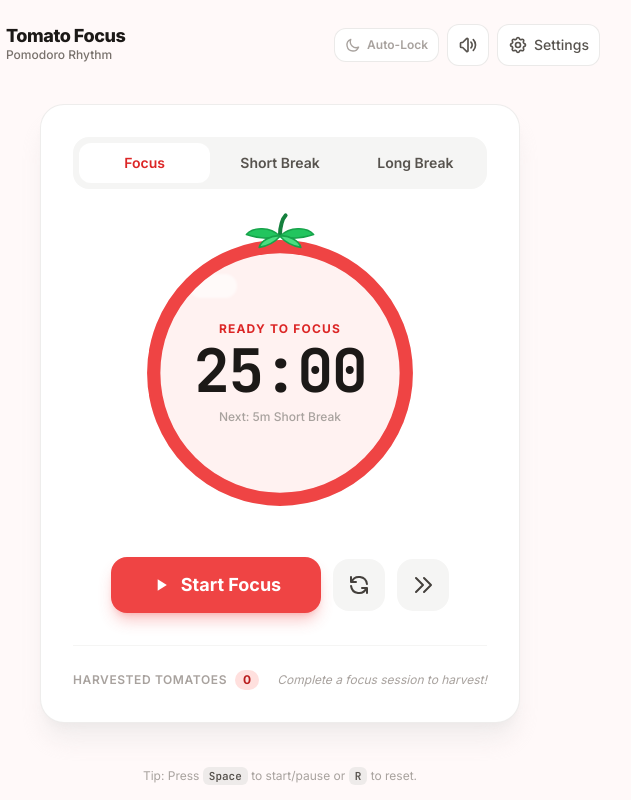
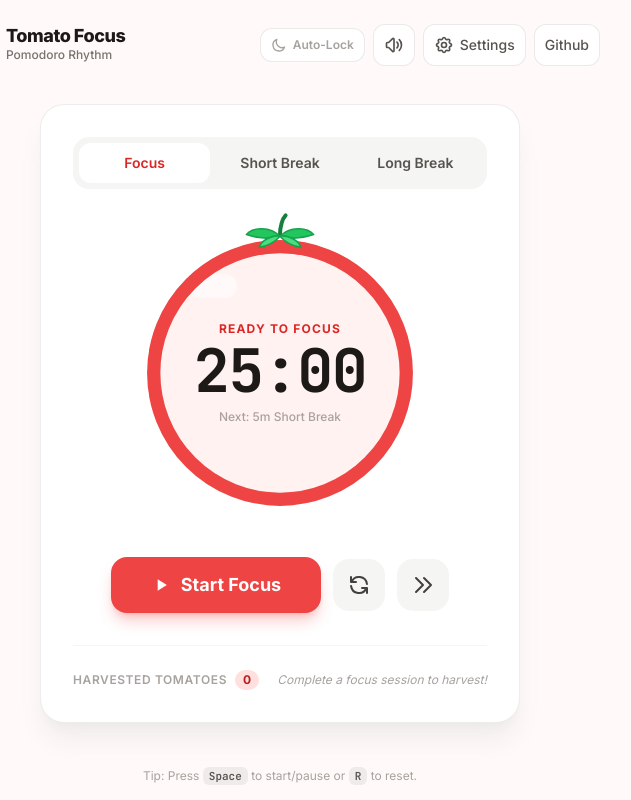
Before and after one commit to gcgc1/2026-11-21_tomato_count_down_clock, a plain HTML site: page index.html in a window 1280 px wide. Shown: the full height of the page, 360-991 px from the left. Drawn offline with nearby package versions, Linux system fonts and the light colour scheme.

Commit message:
Add files via upload

```diff
--- a/index.html
+++ b/index.html
@@ -115,6 +115,11 @@
                 </svg>
                 <span class="hidden sm:inline">Settings</span>
             </button>
+<button id="settings-btn" type="button" title="GitHub Page" aria-label="Timer Settings"
+                class="p-2.5 rounded-xl bg-white border border-stone-200/80 text-stone-600 hover:text-stone-900 hover:bg-stone-100 active:scale-95 transition-all shadow-xs flex items-center gap-1.5 text-sm font-medium">
+                   <span class="hidden sm:inline"><a href="https://github.com/gcgc1/2026-11-21_tomato_count_down_clock/tree/main" target="_blank">Github</a></span>
+            </button>
+
         </div>
     </header>
 
```
